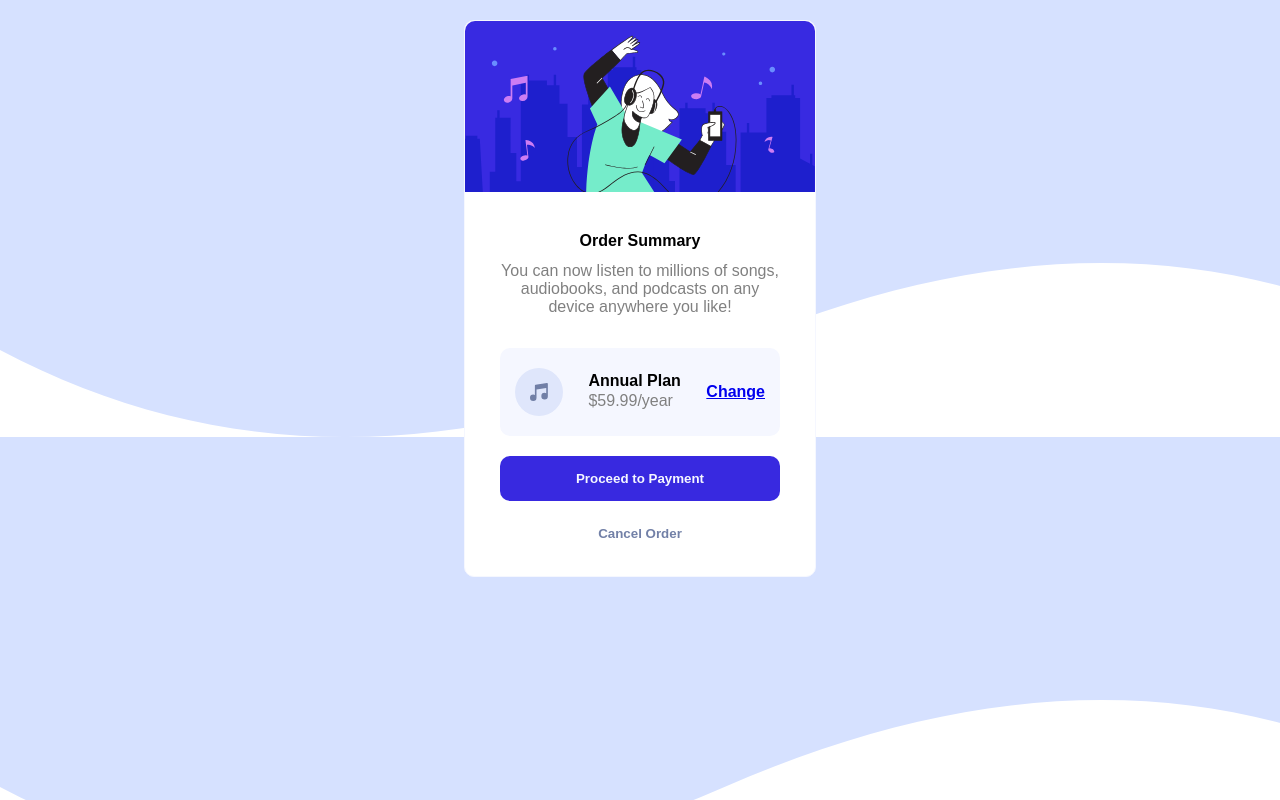
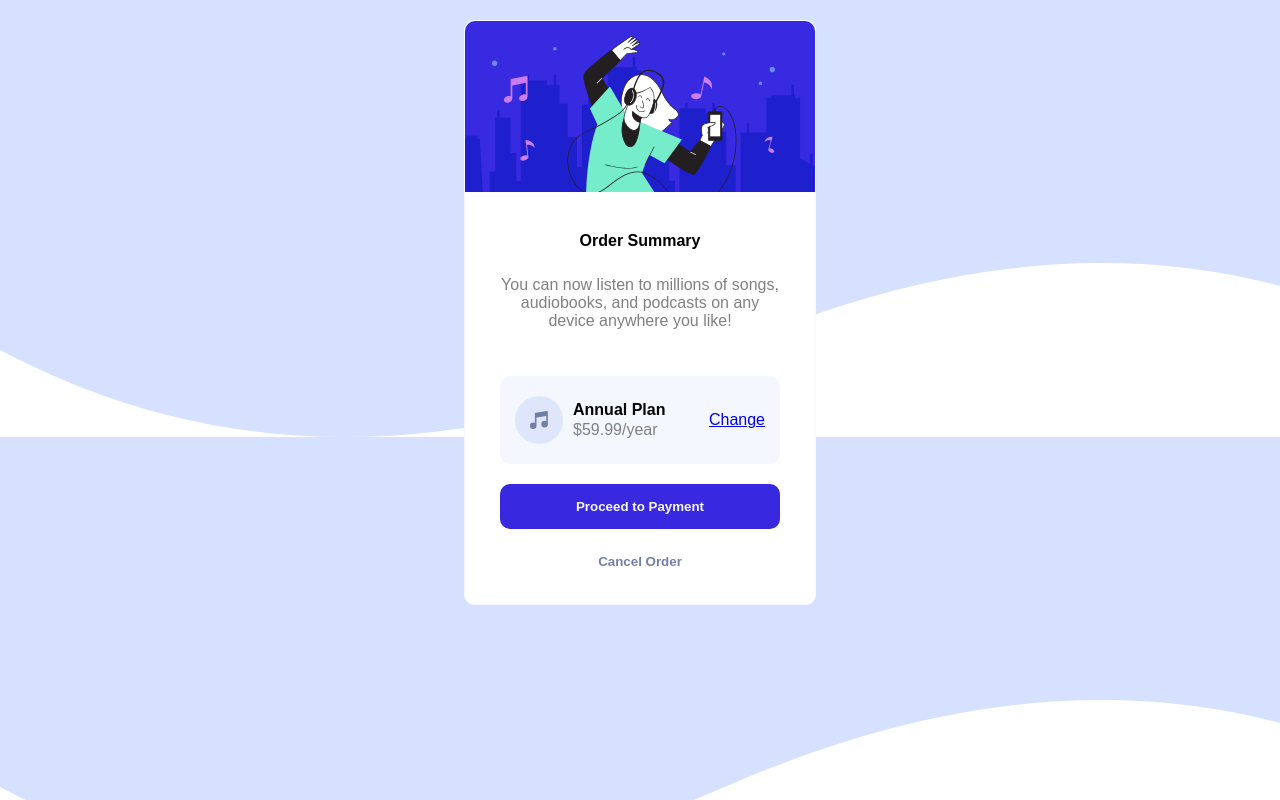
Before and after one commit to andrewsanc/Order-Summary-Component-Challenge, a React (Create React App) app: page / in a window 1280 px wide. Built offline with nearby package versions, Linux system fonts and the light colour scheme; a web font is replaced by a local one.

Commit message:
active states. completion

```diff
--- a/src/Components/OrderSummary.css
+++ b/src/Components/OrderSummary.css
@@ -4,12 +4,12 @@
   margin: 10px 0px;
 }
 
-h4 {
+.order-summary h4 {
   font-weight: 900;
   margin: 10px 0px;
 }
 
-p {
+.order-summary p {
   color: #808080;
   font-weight: 500;
   font-size: 16px;
--- a/src/Components/Plan.css
+++ b/src/Components/Plan.css
@@ -2,13 +2,31 @@
   padding: 20px 15px;
   margin: 10px 0px;
   border-radius: 10px;
-  justify-content: space-between;
+  align-items: center;
   background: hsl(225, 100%, 98%);
 }
 
-p {
+.plan div {
+  margin: 0px 10px;
+}
+
+.plan h4 {
+  font-weight: 900;
+  margin: 2px 0px !important;
+}
+
+.plan p {
   margin: 2px 0px;
   color: #808080;
   font-weight: 500;
   font-size: 16px;
 }
+
+.plan a {
+  font-weight: 500;
+  margin-left: auto;
+}
+
+.plan a:hover {
+  color: hsl(245, 75%, 52%);
+}
--- a/src/Components/Plan.js
+++ b/src/Components/Plan.js
@@ -7,7 +7,7 @@ const Plan = ({ title, price }) => {
     <div className='plan flex-row'>
       <img src={planIcon} alt='icon-music' />
       <div>
-        <div>{title}</div>
+        <h4>{title}</h4>
         <p>{price}</p>
       </div>
       <a href='#'>Change</a>
--- a/src/Components/SummaryCard.css
+++ b/src/Components/SummaryCard.css
@@ -42,5 +42,5 @@
 }
 
 .button.primary:hover {
-  background: hsl(225, 100%, 94%);
+  opacity: 75%;
 }
```
